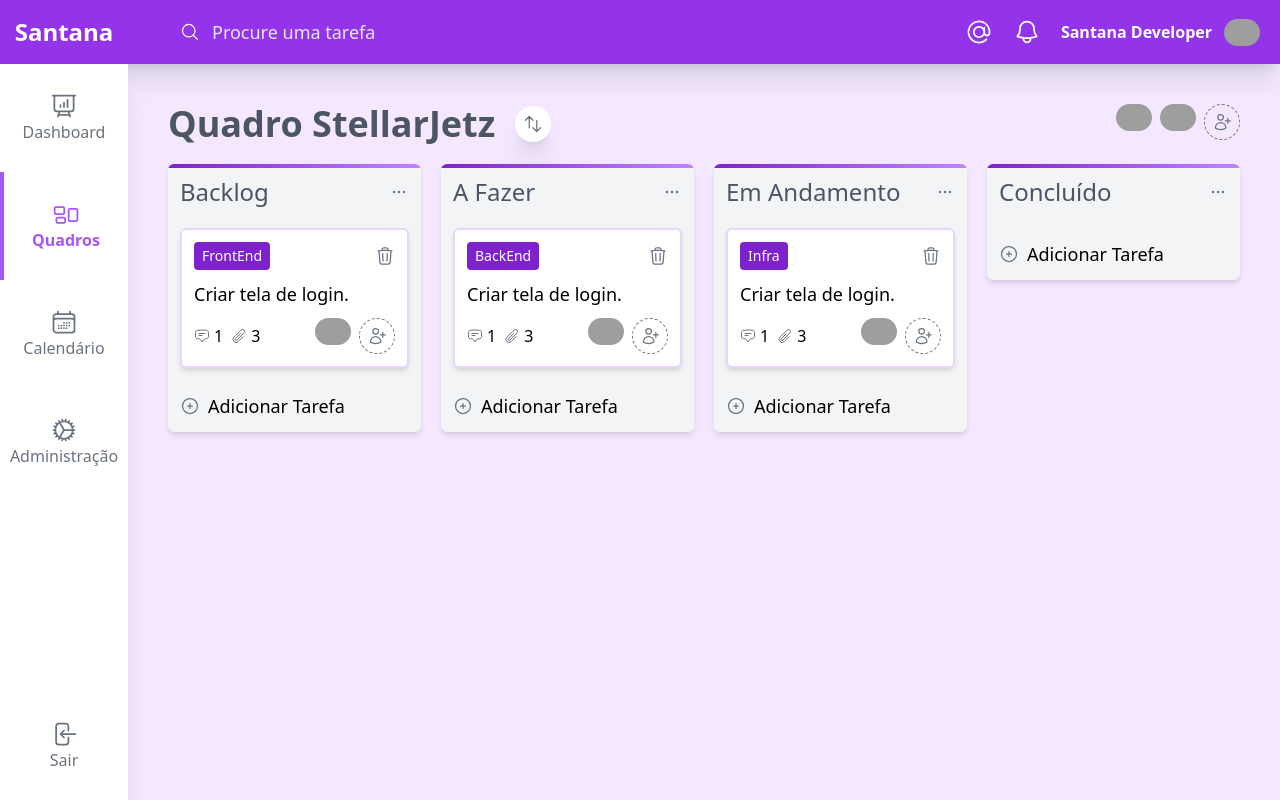
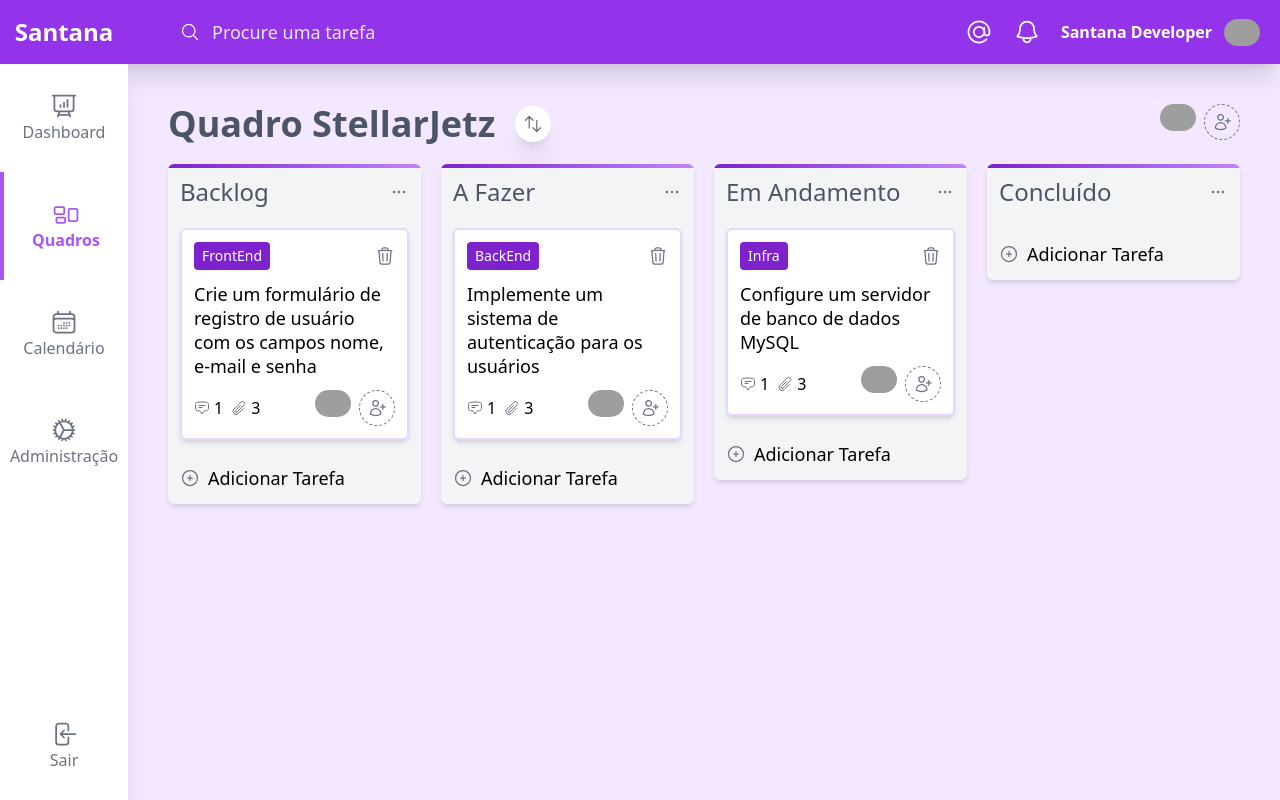
Before and after one commit to SantanaDeveloper/quadro-kanban-reactjs, a Next.js app: page / in a window 1280 px wide. Built offline with nearby package versions, Linux system fonts and the light colour scheme; grey boxes are pictures that could not be loaded.

Commit message:
Implementando armazenamento

```diff
--- a/src/app/components/Card/CardItem.tsx
+++ b/src/app/components/Card/CardItem.tsx
@@ -22,10 +22,11 @@ type TaskProps = {
     }[];
   };
   index: number;
+  droptask: (id: string) => void
 };
 
-function CardItem({ data, index }: TaskProps) {
-  const { label, title, messages, attachments, members } = data;
+function CardItem({ data, droptask, index }: TaskProps) {
+  const { id ,label, title, messages, attachments, members } = data;
 
   return (
     <Draggable index={index} draggableId={data.id.toString()}>
@@ -41,11 +42,11 @@ function CardItem({ data, index }: TaskProps) {
               {label}
             </label>
             <div className="group relative flex justify-center">
-              <button className="">
+              <button onClick={() => droptask(id)}>
               <TrashIcon className="w-5 h-5 text-gray-500" />
               </button>
-              <span className="absolute top-10 scale-0 transition-all rounded bg-gray-800 p-2 text-xs text-white group-hover:scale-100">
-                ✨ You hover me!
+              <span className="absolute min-w-max top-8 scale-0 transition-all rounded bg-purple-600 p-2 text-xs text-white group-hover:scale-100">
+                Excluir
               </span>
             </div>
           </div>
--- a/src/data/mock-quadro.json
+++ b/src/data/mock-quadro.json
@@ -5,7 +5,7 @@
             {
                 "id": "b1608c46-6368-4407-8834-fcc806113701",
                 "label": "FrontEnd",
-                "title": "Criar tela de login.",
+                "title": "Crie um formulário de registro de usuário com os campos nome, e-mail e senha",
                 "messages": [
                     "Oi"
                 ],
@@ -25,7 +25,7 @@
             {
                 "id": "b1608c46-6368-4407-8834-fcc806113702",
                 "label": "BackEnd",
-                "title": "Criar tela de login.",
+                "title": "Implemente um sistema de autenticação para os usuários",
                 "messages": [
                     "Oi"
                 ],
@@ -45,7 +45,7 @@
             {
                 "id": "b1608c46-6368-4407-8834-fcc806113703",
                 "label": "Infra",
-                "title": "Criar tela de login.",
+                "title": "Configure um servidor de banco de dados MySQL",
                 "messages": [
                     "Oi"
                 ],
--- a/src/data/mock-users.json
+++ b/src/data/mock-users.json
@@ -3,9 +3,5 @@
         {
             "avatar": "https://avatars.githubusercontent.com/u/48597174?v=4",
             "name": "João Paulo Santana"
-        },
-        {
-            "avatar": "https://avatars.githubusercontent.com/u/117283642?s=200&v=4",
-            "name": "Jeff Bezos"
         }
     ]
```
